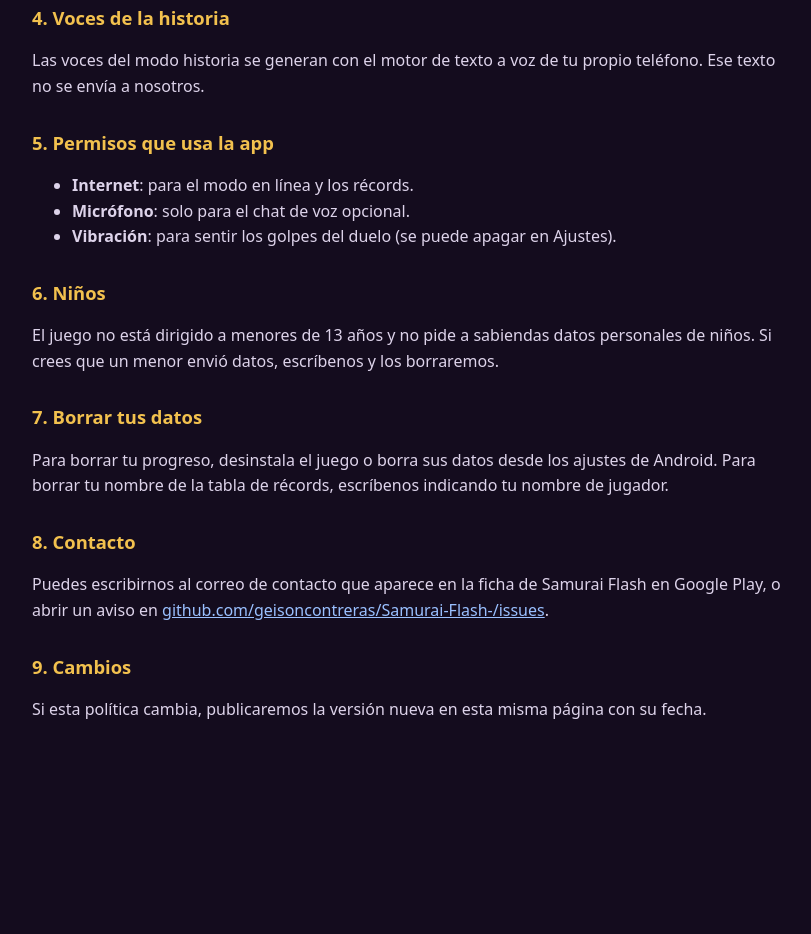
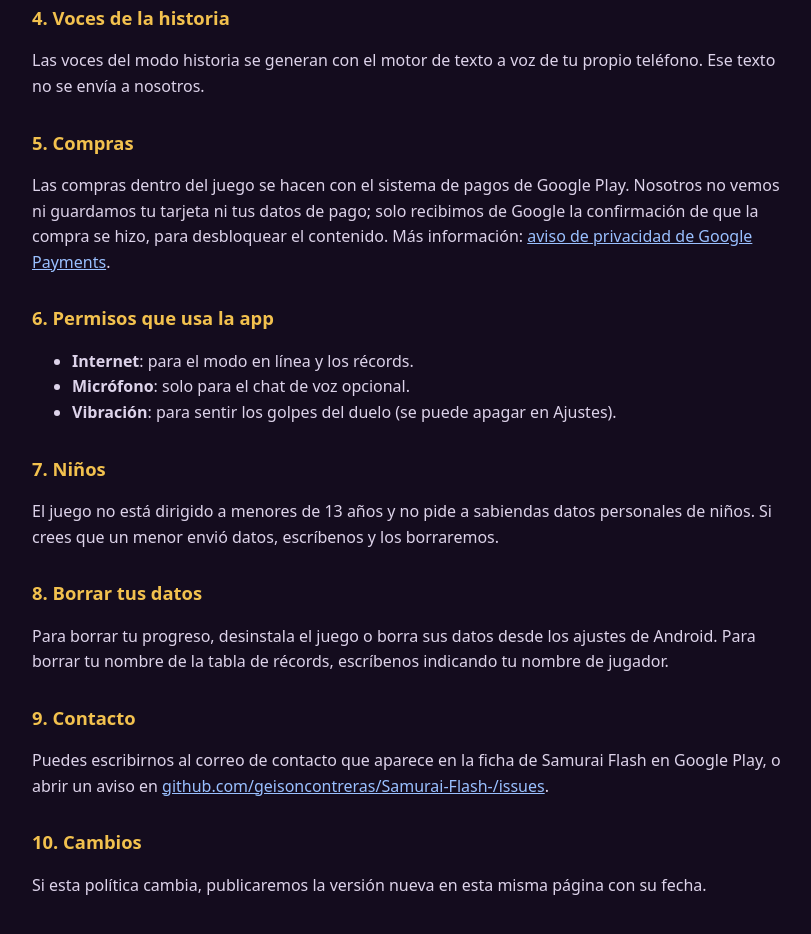
Before and after one commit to geisoncontreras/Samurai-Flash-, a plain HTML site: page privacidad/index.html in a window 1280 px wide. Shown: the part 972-1906 px from the top of the page, without its empty margins (228-1039 px from the left). Before the commit the page ends 1775 px from the top, so only its background shows below. Drawn offline with Linux system fonts and the light colour scheme.

Commit message:
Política de privacidad: compras de la Temporada 2 con Google Play
Co-Authored-By: Claude Opus 5.5 <noreply@anthropic.com>
Claude-Session: https://claude.ai/code/session_01Lp59Pvqbrg43RJYQsj1MpQ

```diff
--- a/privacidad/index.html
+++ b/privacidad/index.html
@@ -17,9 +17,9 @@ a{color:#9ac0ff}
 </head>
 <body><main>
 <h1>Política de privacidad de Samurai Flash</h1>
-<p class="f">Última actualización: 22 de noviembre de 2026</p>
+<p class="f">Última actualización: 27 de noviembre de 2026</p>
 
-<p>Samurai Flash es un juego de reflejos de samuráis. Esta política explica qué datos usa el juego, para qué y con quién se comparten. El juego no tiene anuncios, no vende datos y no tiene compras dentro de la app.</p>
+<p>Samurai Flash es un juego de reflejos de samuráis. Esta política explica qué datos usa el juego, para qué y con quién se comparten. El juego no tiene anuncios y no vende datos. La Temporada 2 del modo historia se puede comprar dentro de la app; el pago lo procesa Google Play.</p>
 
 <h2>1. Datos que se guardan solo en tu teléfono</h2>
 <p>Tu progreso (personajes desbloqueados, modo historia, récords, logros y ajustes) se guarda únicamente en la memoria de tu teléfono. No se envía a ningún servidor. Si borras el juego o sus datos, ese progreso se pierde.</p>
@@ -40,23 +40,26 @@ a{color:#9ac0ff}
 <h2>4. Voces de la historia</h2>
 <p>Las voces del modo historia se generan con el motor de texto a voz de tu propio teléfono. Ese texto no se envía a nosotros.</p>
 
-<h2>5. Permisos que usa la app</h2>
+<h2>5. Compras</h2>
+<p>Las compras dentro del juego se hacen con el sistema de pagos de Google Play. Nosotros no vemos ni guardamos tu tarjeta ni tus datos de pago; solo recibimos de Google la confirmación de que la compra se hizo, para desbloquear el contenido. Más información: <a href="https://payments.google.com/payments/apis-secure/u/0/get_legal_document?ldo=0&amp;ldt=privacynotice">aviso de privacidad de Google Payments</a>.</p>
+
+<h2>6. Permisos que usa la app</h2>
 <ul>
 <li><b>Internet</b>: para el modo en línea y los récords.</li>
 <li><b>Micrófono</b>: solo para el chat de voz opcional.</li>
 <li><b>Vibración</b>: para sentir los golpes del duelo (se puede apagar en Ajustes).</li>
 </ul>
 
-<h2>6. Niños</h2>
+<h2>7. Niños</h2>
 <p>El juego no está dirigido a menores de 13 años y no pide a sabiendas datos personales de niños. Si crees que un menor envió datos, escríbenos y los borraremos.</p>
 
-<h2>7. Borrar tus datos</h2>
+<h2>8. Borrar tus datos</h2>
 <p>Para borrar tu progreso, desinstala el juego o borra sus datos desde los ajustes de Android. Para borrar tu nombre de la tabla de récords, escríbenos indicando tu nombre de jugador.</p>
 
-<h2>8. Contacto</h2>
+<h2>9. Contacto</h2>
 <p>Puedes escribirnos al correo de contacto que aparece en la ficha de Samurai Flash en Google Play, o abrir un aviso en <a href="https://github.com/geisoncontreras/Samurai-Flash-/issues">github.com/geisoncontreras/Samurai-Flash-/issues</a>.</p>
 
-<h2>9. Cambios</h2>
+<h2>10. Cambios</h2>
 <p>Si esta política cambia, publicaremos la versión nueva en esta misma página con su fecha.</p>
 </main></body>
 </html>
```
